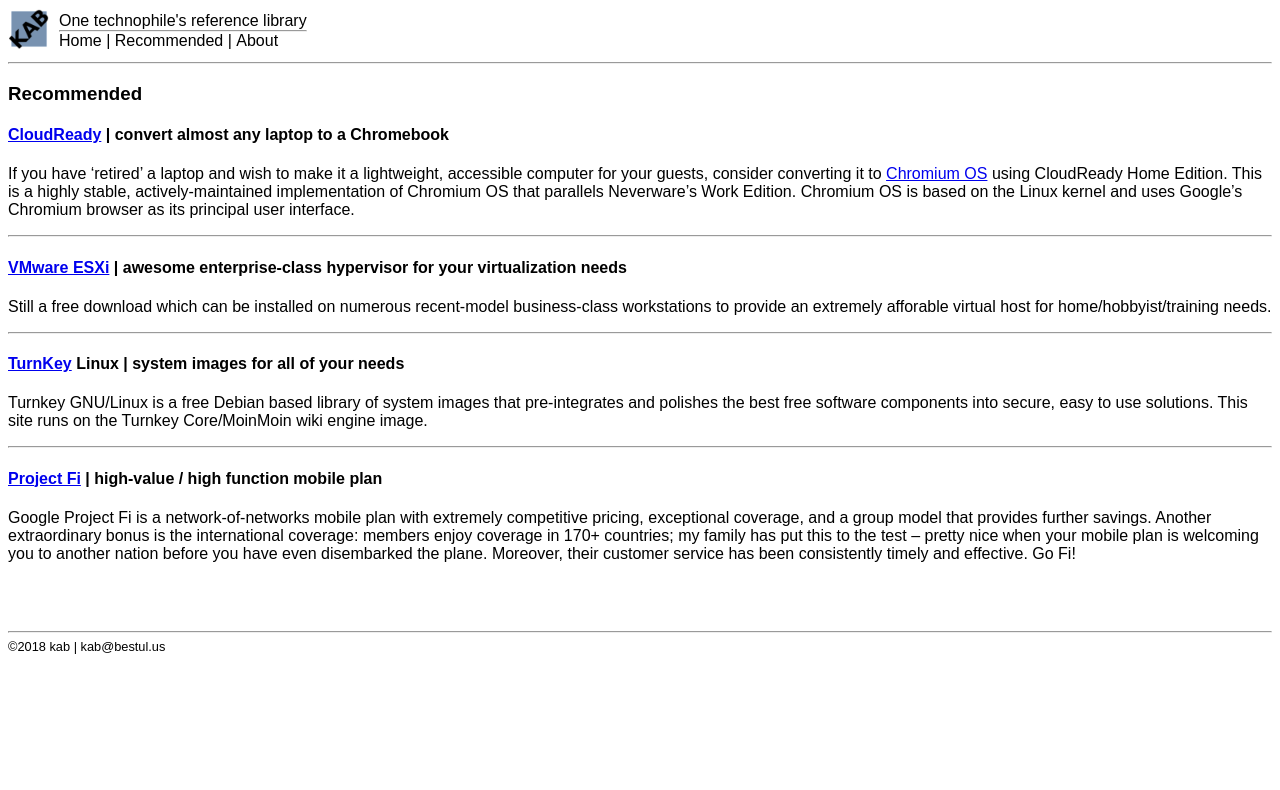
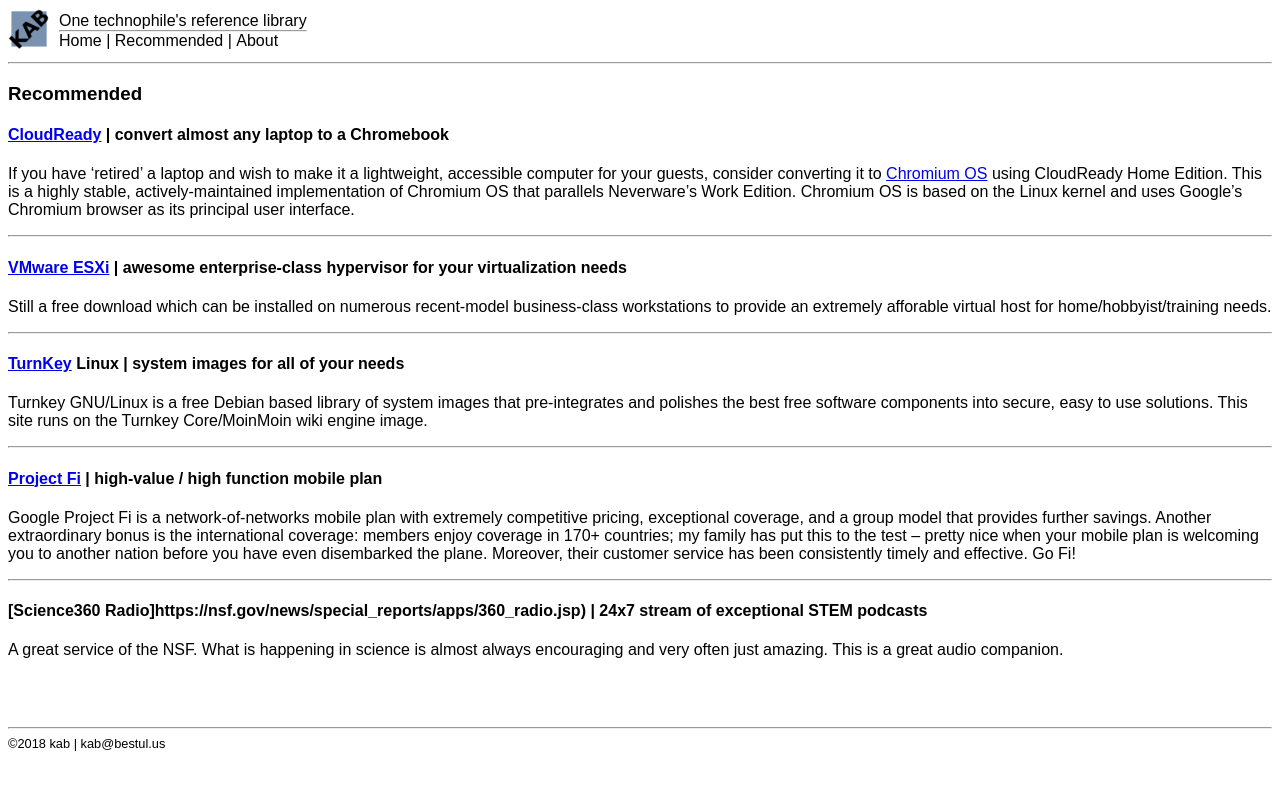
Before and after one commit to kabtech/kab, a Jekyll site: the page built from recommended.md, in a window 1280 px wide. Shown: the top 790 px of the page. Built offline with Jekyll 4.4.1, drawn with Linux system fonts in a browser that asks for light colours.

Commit message:
Update recommended.md

```diff
--- a/recommended.md
+++ b/recommended.md
@@ -23,5 +23,11 @@
 
 Google Project Fi is a network-of-networks mobile plan with extremely competitive pricing, exceptional coverage, and a group model that provides further  savings. Another extraordinary bonus is the international coverage: members enjoy coverage in 170+ countries; my family has put this to the test -- pretty nice when your mobile plan is welcoming you to another nation before you have even disembarked the plane. Moreover, their customer service has been consistently timely and effective. Go Fi!
 
+----
+#### [Science360 Radio]https://nsf.gov/news/special_reports/apps/360_radio.jsp) | 24x7 stream of exceptional STEM podcasts
+
+A great service of the NSF. What is happening in science is almost always encouraging and very often just amazing. This is a great audio companion.
+
+
 <br/>
 <br/>
```
